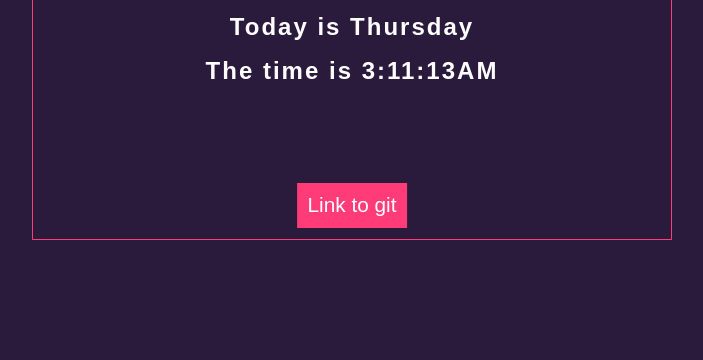
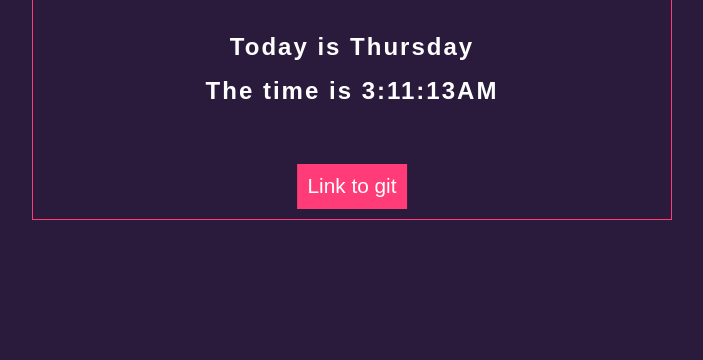
Before and after one commit to iamabove/Task-1, a plain HTML site: page index.html in a window 1280 px wide. Shown: the part 440-800 px from the top of the page, without its empty margins (288-991 px from the left). Drawn offline with Linux system fonts and the light colour scheme.

Commit message:
third commit

```diff
--- a/style.css
+++ b/style.css
@@ -20,7 +20,7 @@ main {
   flex-direction: column;
   gap: 1em;
   width: 50%;
-  height: 70%;
+  height: 65%;
   border: 1px solid #ff3c78;
 }
 
```
